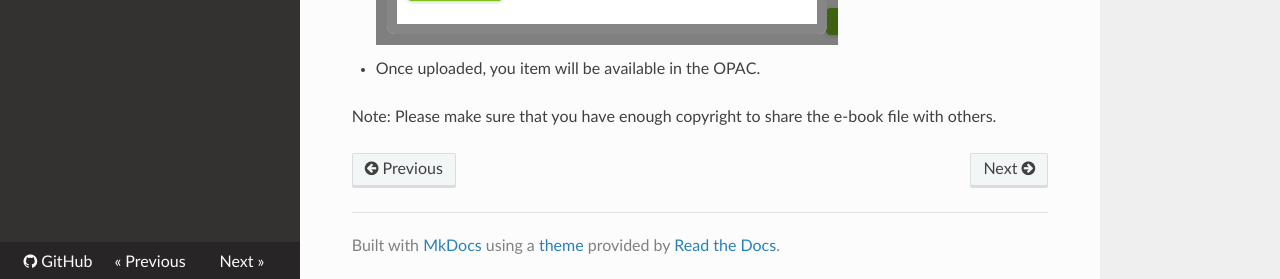
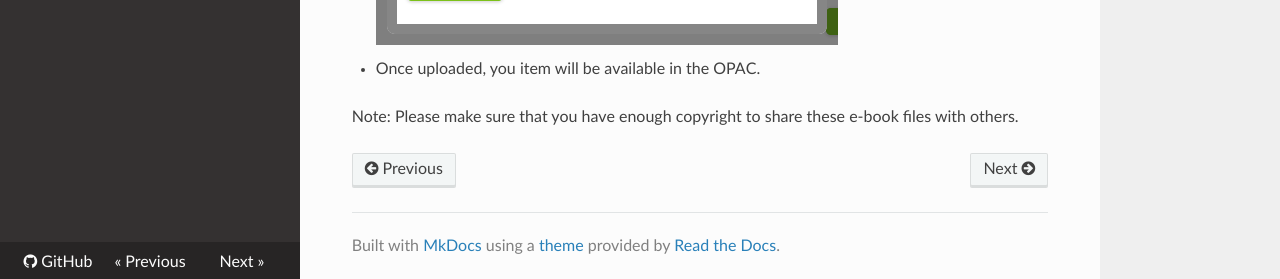
Before and after one commit to Librarika/manual, an MkDocs documentation site: the page built from docs/cataloging.md, in a window 1280 px wide and 900 px high, scrolled down 12194 px. Shown: the part 618-897 px from the top of the window. Built offline with MkDocs 1.6.1, drawn with Linux system fonts in a browser that asks for light colours; nearby versions of some CDN libraries; old or Windows-style settings are respelled for this version of MkDocs.

Commit message:
UUpdated e-book add section.

```diff
--- a/docs/cataloging.md
+++ b/docs/cataloging.md
@@ -255,4 +255,4 @@ To add a new e-book, please follow the below steps:
 
 * Once uploaded, you item will be available in the OPAC.
 
-Note: Please make sure that you have enough copyright to share the e-book file with others.
+Note: Please make sure that you have enough copyright to share these e-book files with others.
```
